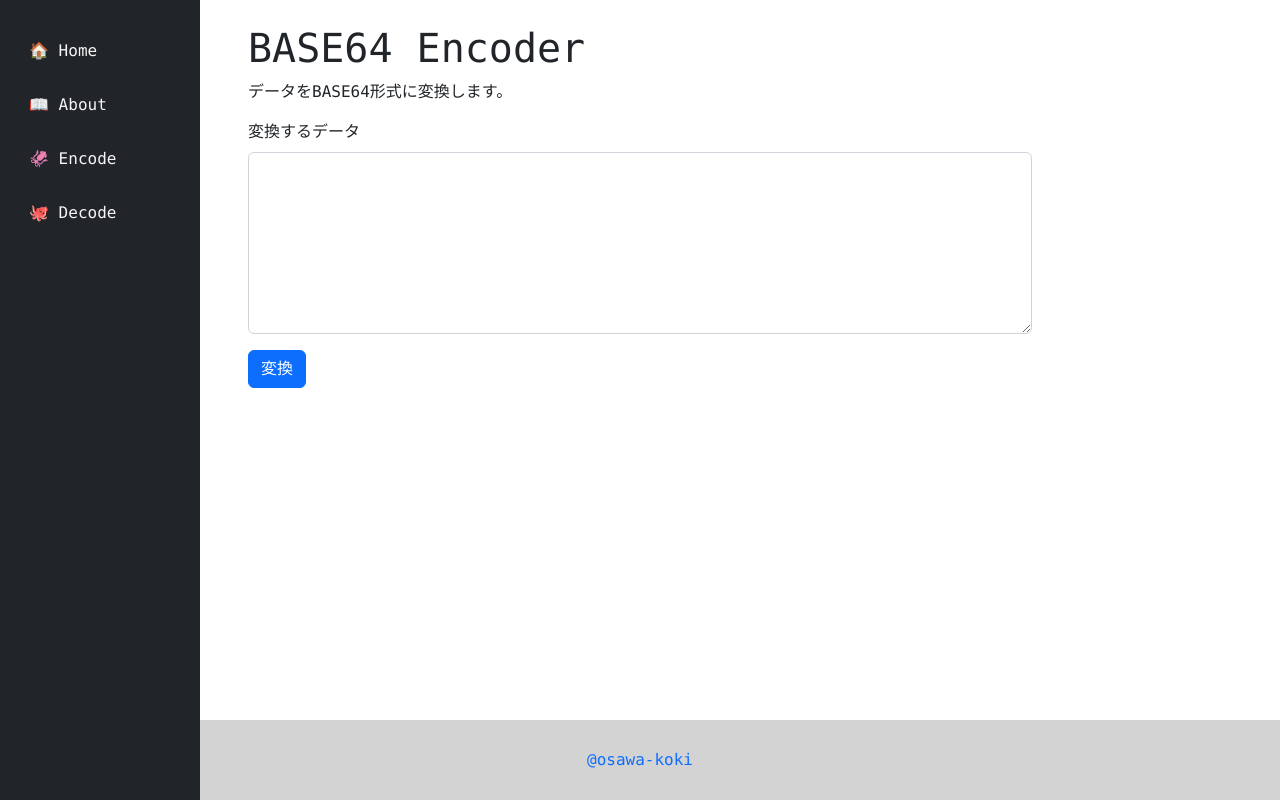
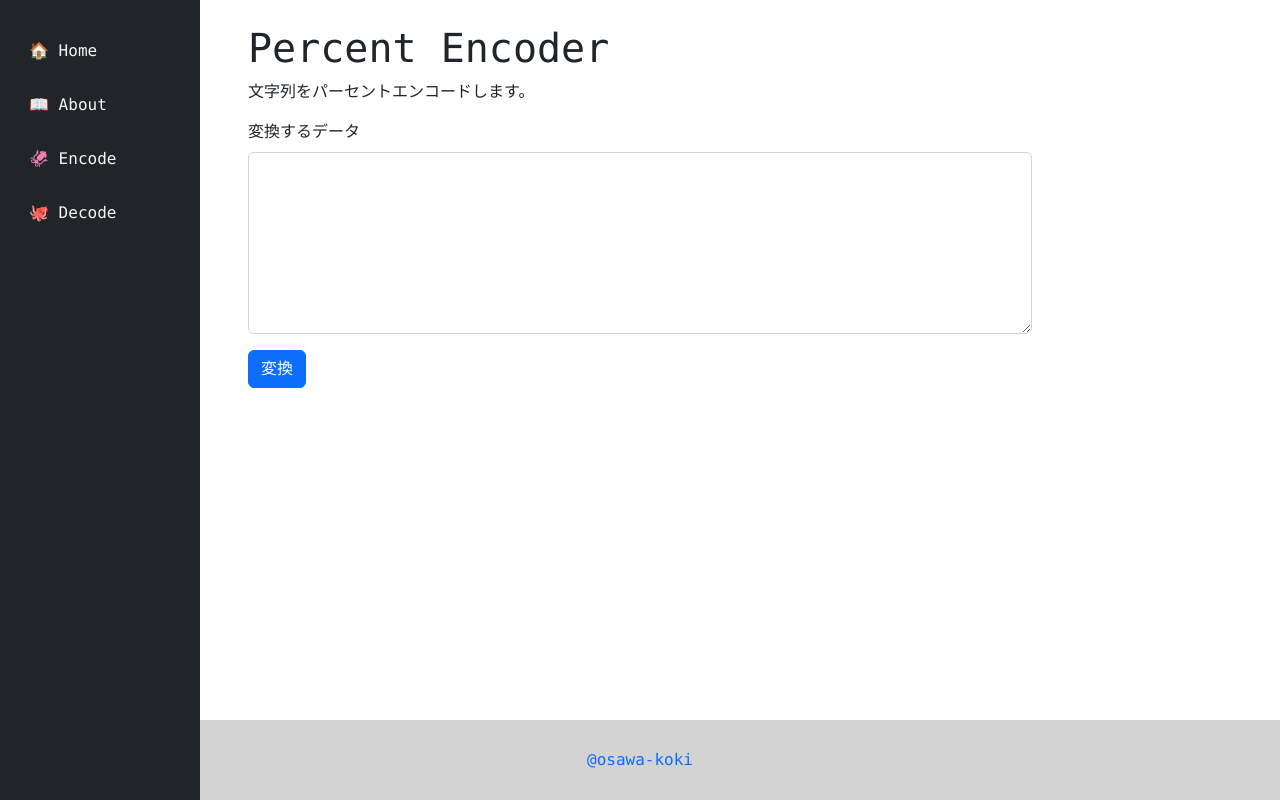
Before and after one commit to osawa-koki/simple-percent_encode, a Next.js app: page /encoder in a window 1280 px wide. Built offline with nearby package versions, Linux system fonts and the light colour scheme.

Commit message:
エンコード

```diff
--- a/pages/encoder.tsx
+++ b/pages/encoder.tsx
@@ -14,7 +14,7 @@ export default function EncoderPage() {
     if (text === null) {
       return;
     }
-    const encoded = Buffer.from(text).toString('base64');
+    const encoded = encodeURIComponent(text);
     setResult(encoded);
   };
 
@@ -32,8 +32,8 @@ export default function EncoderPage() {
   return (
     <Layout>
       <div id="Encoder">
-        <h1>BASE64 Encoder</h1>
-        <p>データをBASE64形式に変換します。</p>
+        <h1>Percent Encoder</h1>
+        <p>文字列をパーセントエンコードします。</p>
         <Form>
           <Form.Group className="mb-3">
             <Form.Label>変換するデータ</Form.Label>
@@ -49,7 +49,7 @@ export default function EncoderPage() {
               <hr />
               <Form className="mt-3">
                 <Form.Group className="mb-3">
-                  <Form.Label>BASE64エンコードされたデータ</Form.Label>
+                  <Form.Label>パーセントエンコードされたデータ</Form.Label>
                   <Form.Control as="textarea" rows={7} value={result} readOnly />
                 </Form.Group>
                 <Button variant="success" onClick={Copy}>
```
